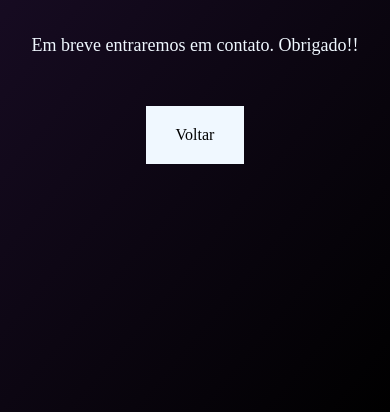
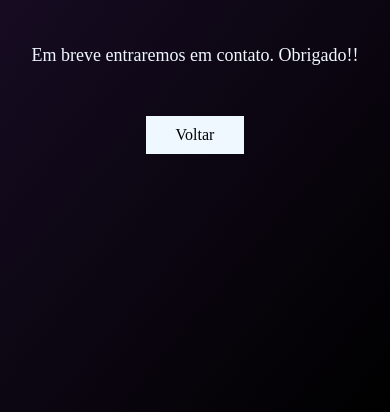
Before and after one commit to Jonatas-coding/l.cfestaseventos, a plain HTML site: page sucesso.html in a window 390 px wide. Shown: the part 448-860 px from the top of the page. Drawn offline with Linux system fonts and the light colour scheme.

Commit message:
Update sucesso.html

```diff
--- a/sucesso.html
+++ b/sucesso.html
@@ -31,7 +31,7 @@
         }
 
         .btn {
-            padding: 20px 30px;
+            padding: 15px 40px;
             background-color: aliceblue;
             text-decoration: none;
             color: black;
@@ -62,6 +62,10 @@
                 height: 150px;
                 width: 150px;
             }
+
+            .btn {
+                padding: 10px 30px;
+            }
         }
 
     </style>
```
